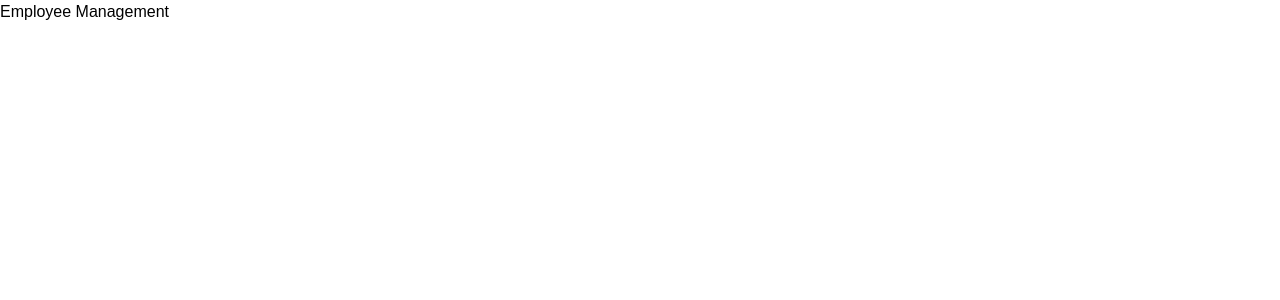
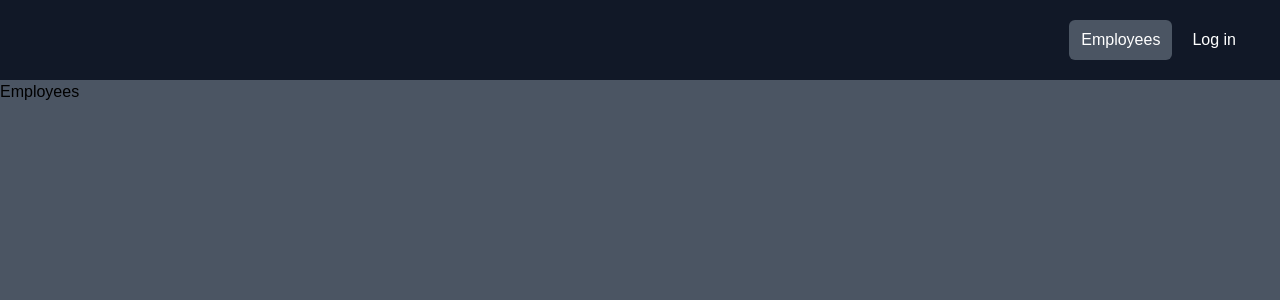
Before and after one commit to BobanMoshevski/employee-management, a Vue app: page / in a window 1280 px wide. Shown: the top 300 px of the page. Built offline with nearby package versions, Linux system fonts and the light colour scheme.

Commit message:
add navbar, employees and login views, and configure vue router

```diff
--- a/index.html
+++ b/index.html
@@ -6,7 +6,7 @@
     <meta name="viewport" content="width=device-width, initial-scale=1.0" />
     <title>Employee Management</title>
   </head>
-  <body>
+  <body class="bg-gray-600">
     <div id="app"></div>
     <script type="module" src="/src/main.js"></script>
   </body>
--- a/src/App.vue
+++ b/src/App.vue
@@ -1,3 +1,9 @@
+<script setup>
+import Navbar from "@/components/Navbar.vue";
+import { RouterView } from "vue-router";
+</script>
+
 <template>
-  <h1>Employee Management</h1>
+  <Navbar />
+  <RouterView />
 </template>
--- /dev/null
+++ b/src/components/Navbar.vue
@@ -0,0 +1,52 @@
+<script setup>
+import { RouterLink, useRoute } from "vue-router";
+
+const isActiveLink = (routePath) => {
+  const route = useRoute();
+  return route.path === routePath;
+};
+</script>
+
+<template>
+  <nav class="bg-gray-900">
+    <div class="mx-auto max-w-7xl px-2 sm:px-6 lg:px-8">
+      <div class="flex h-20 items-center justify-between">
+        <div
+          class="flex flex-1 items-center justify-center md:items-stretch md:justify-start"
+        >
+          <!-- Navbar Links -->
+          <div class="md:ml-auto">
+            <div class="flex space-x-2">
+              <RouterLink
+                to="/"
+                :class="[
+                  isActiveLink('/')
+                    ? 'bg-gray-600'
+                    : 'hover:bg-gray-400 hover:text-white',
+                  'text-white',
+                  'px-3',
+                  'py-2',
+                  'rounded-md',
+                ]"
+                >Employees</RouterLink
+              >
+              <RouterLink
+                to="/login"
+                :class="[
+                  isActiveLink('/login')
+                    ? 'bg-gray-600'
+                    : 'hover:bg-gray-400 hover:text-white',
+                  'text-white',
+                  'px-3',
+                  'py-2',
+                  'rounded-md',
+                ]"
+                >Log in</RouterLink
+              >
+            </div>
+          </div>
+        </div>
+      </div>
+    </div>
+  </nav>
+</template>
--- a/src/main.js
+++ b/src/main.js
@@ -1,8 +1,11 @@
 import "./assets/main.css";
+import router from "./router";
 
 import { createApp } from "vue";
 import App from "./App.vue";
 
 const app = createApp(App);
 
+app.use(router);
+
 app.mount("#app");
--- /dev/null
+++ b/src/router/index.js
@@ -0,0 +1,27 @@
+import { createRouter, createWebHistory } from "vue-router";
+import EmployeesView from "@/views/EmployeesView.vue";
+import LoginView from "@/views/LoginView.vue";
+import NotFoundView from "@/views/NotFoundView.vue";
+
+const router = createRouter({
+  history: createWebHistory(import.meta.env.BASE_URL),
+  routes: [
+    {
+      path: "/",
+      name: "employees",
+      component: EmployeesView,
+    },
+    {
+      path: "/login",
+      name: "login",
+      component: LoginView,
+    },
+    {
+      path: "/:catchAll(.*)",
+      name: "not-found",
+      component: NotFoundView,
+    },
+  ],
+});
+
+export default router;
--- /dev/null
+++ b/src/views/EmployeesView.vue
@@ -0,0 +1,3 @@
+<template>
+  <h1>Employees</h1>
+</template>
--- /dev/null
+++ b/src/views/LoginView.vue
@@ -0,0 +1,3 @@
+<template>
+  <h1>Login</h1>
+</template>
--- /dev/null
+++ b/src/views/NotFoundView.vue
@@ -0,0 +1,16 @@
+<script setup>
+import { RouterLink } from "vue-router";
+</script>
+
+<template>
+  <section class="text-center flex flex-col justify-center items-center h-96">
+    <i class="pi pi-exclamation-tirangle text-yellow-500 text-7xl mb-5"></i>
+    <h1 class="text-6xl font-bold mb-4">404 Not Found</h1>
+    <p class="text-xl mb-5">This page does not exist</p>
+    <RouterLink
+      to="/"
+      class="text-white bg-green-700 hover:bg-green-900 rounded-md px-3 py-2 mt-4"
+      >Go Back</RouterLink
+    >
+  </section>
+</template>
```
